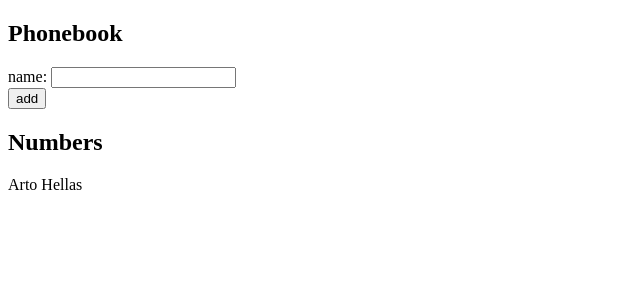
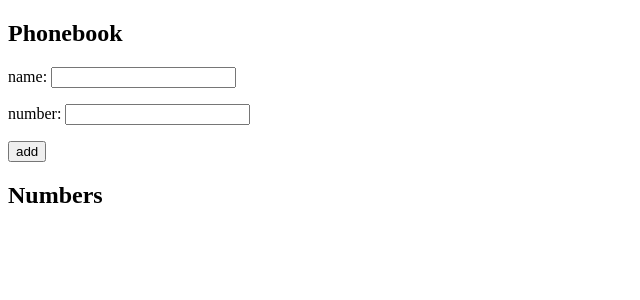
Before and after one commit to LeoLampio/Fullstack-Exercises, a React (Vite) app in the folder osa2/puhelinluettelo/: page / in a window 1280 px wide. Shown: the top 300 px of the page, without its empty margins (0-640 px from the left). Built offline with nearby package versions, Linux system fonts and the light colour scheme.

Commit message:
OSA 2 teht 8

```diff
--- a/osa2/puhelinluettelo/src/App.jsx
+++ b/osa2/puhelinluettelo/src/App.jsx
@@ -1,38 +1,39 @@
 import { useState } from 'react'
 
 const App = () => {
-  const [persons, setPersons] = useState([
-    { name: 'Arto Hellas' }
-  ])
+  const [persons, setPersons] = useState([])
   const [newName, setNewName] = useState('')
+  const [newNumber, setNewNumber] = useState('')
 
-  const addName = (event) => {
+  const addPerson = (event) => {
     event.preventDefault()
 
     for (const person of persons) {
-      if (person.name === newName) {
-        alert(newName + ' is already added')
+      if (person.number === newNumber) {
+        alert(newNumber + ' is already added')
         return
       }
     }
 
-    setPersons(persons.concat({ name: newName }))
+    setPersons(persons.concat({ name: newName, number: newNumber }))
     setNewName('')
+    setNewNumber('')
   }
 
   return (
     <div>
       <h2>Phonebook</h2>
-      <form onSubmit={addName}>
+      <form onSubmit={addPerson}>
         <div>
-          name: <input value={newName} onChange={(event) => setNewName(event.target.value)} />
+          <p>name: <input value={newName} onChange={(event) => setNewName(event.target.value)} /></p>
+          <p>number: <input value={newNumber} onChange={(event) => setNewNumber(event.target.value)} /></p>
         </div>
         <div>
           <button type="submit">add</button>
         </div>
       </form>
       <h2>Numbers</h2>
-      {persons.map(p => <p key={p.name}>{p.name}</p>)}
+      {persons.map(p => <p key={p.name}>{p.name} {p.number}</p>)}
     </div>
   )
 
```
